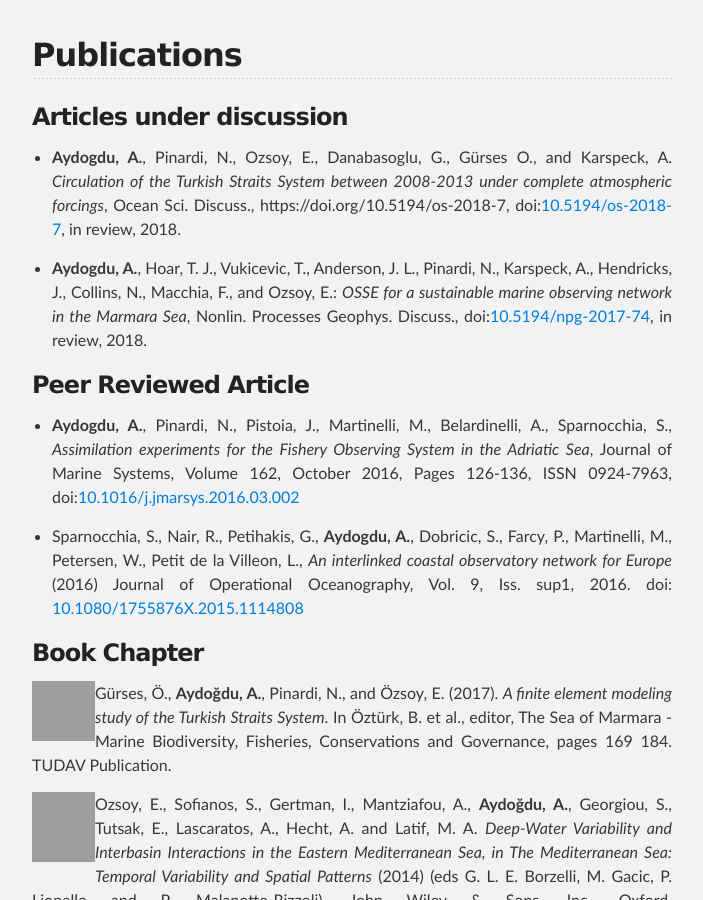
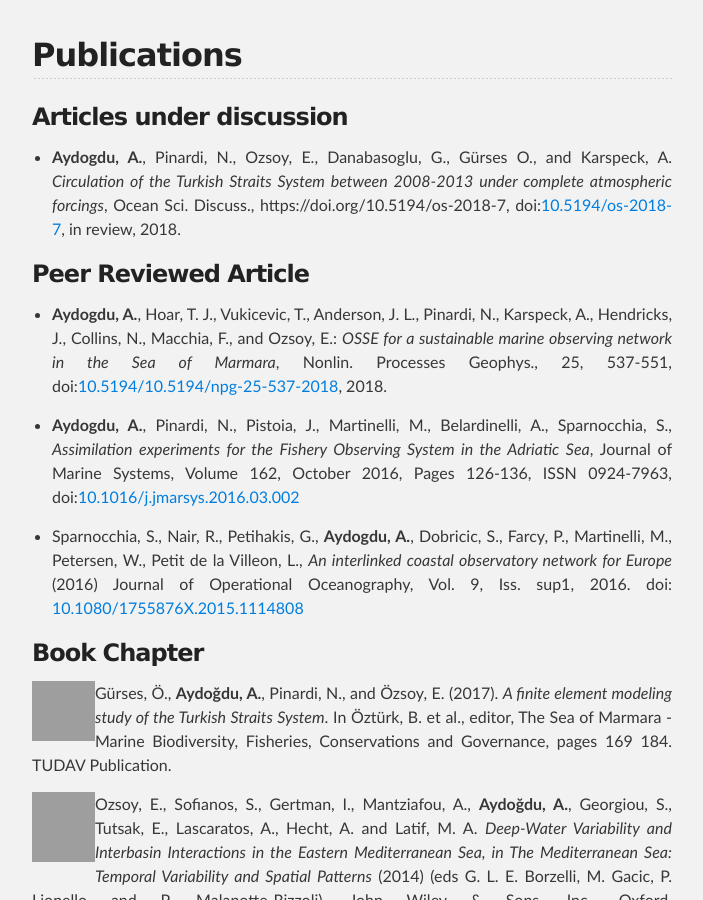
Before and after one commit to aydogduali/aydogduali.github.io, a Jekyll site: the page built from about/publication.md, in a window 1280 px wide and 900 px high, scrolled down 475 px, cut to the strip 0-900 px from the top of the window. Shown: the whole strip, without its empty margins (288-991 px from the left). Built offline with Jekyll 4.4.1, drawn with Linux system fonts in a browser that asks for light colours; our own code applies the rules of GitHub Pages for plain Markdown files; the repository's description, which GitHub fills in, is left out; grey boxes are pictures that could not be loaded.

Commit message:
OSSE paper published

```diff
--- a/about/publication.md
+++ b/about/publication.md
@@ -4,9 +4,10 @@
 
 - __Aydogdu, A.__, Pinardi, N., Ozsoy, E., Danabasoglu, G., Gürses O., and Karspeck, A. *Circulation of the Turkish Straits System between 2008-2013 under complete atmospheric forcings*, Ocean Sci. Discuss., https://doi.org/10.5194/os-2018-7, doi:[10.5194/os-2018-7](https://doi.org/10.5194/os-2018-7), in review, 2018.
 
-- __Aydogdu, A.__, Hoar, T. J., Vukicevic, T., Anderson, J. L., Pinardi, N., Karspeck, A., Hendricks, J., Collins, N., Macchia, F., and Ozsoy, E.: *OSSE for a sustainable marine observing network in the Marmara Sea*, Nonlin. Processes Geophys. Discuss., doi:[10.5194/npg-2017-74](https://doi.org/10.5194/npg-2017-74), in review, 2018.
 
 ### Peer Reviewed Article
+
+- __Aydogdu, A.__, Hoar, T. J., Vukicevic, T., Anderson, J. L., Pinardi, N., Karspeck, A., Hendricks, J., Collins, N., Macchia, F., and Ozsoy, E.: *OSSE for a sustainable marine observing network in the Sea of Marmara*, Nonlin. Processes Geophys., 25, 537-551, doi:[10.5194/10.5194/npg-25-537-2018](https://doi.org/10.5194/npg-25-537-2018), 2018.
 
 - __Aydogdu, A.__, Pinardi, N., Pistoia, J., Martinelli, M., Belardinelli, A., Sparnocchia, S., *Assimilation experiments for the Fishery Observing System in the Adriatic Sea*, Journal of Marine Systems, Volume 162, October 2016, Pages 126-136, ISSN 0924-7963, doi:[10.1016/j.jmarsys.2016.03.002](http://dx.doi.org/10.1016/j.jmarsys.2016.03.002)
 
```
